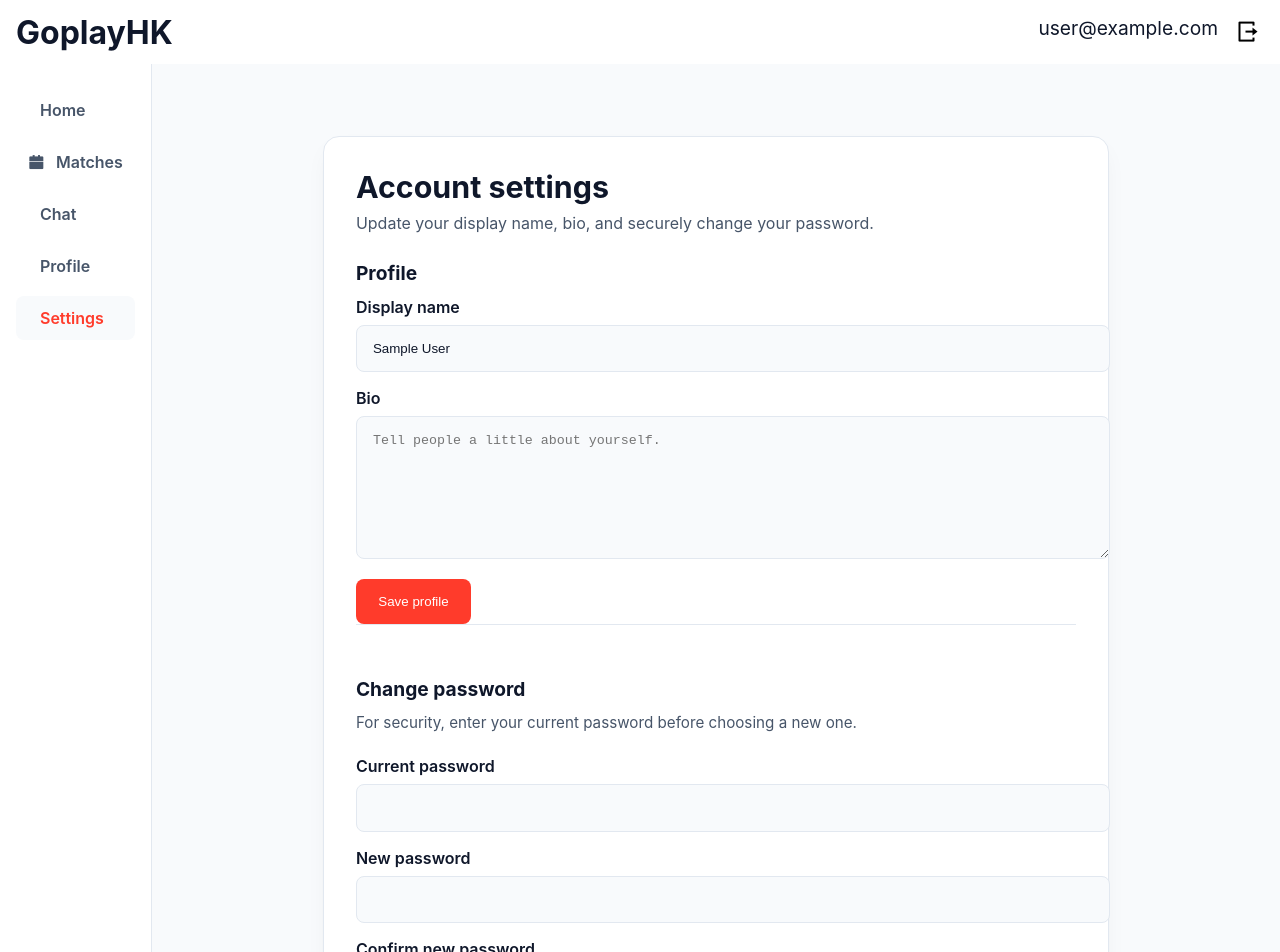
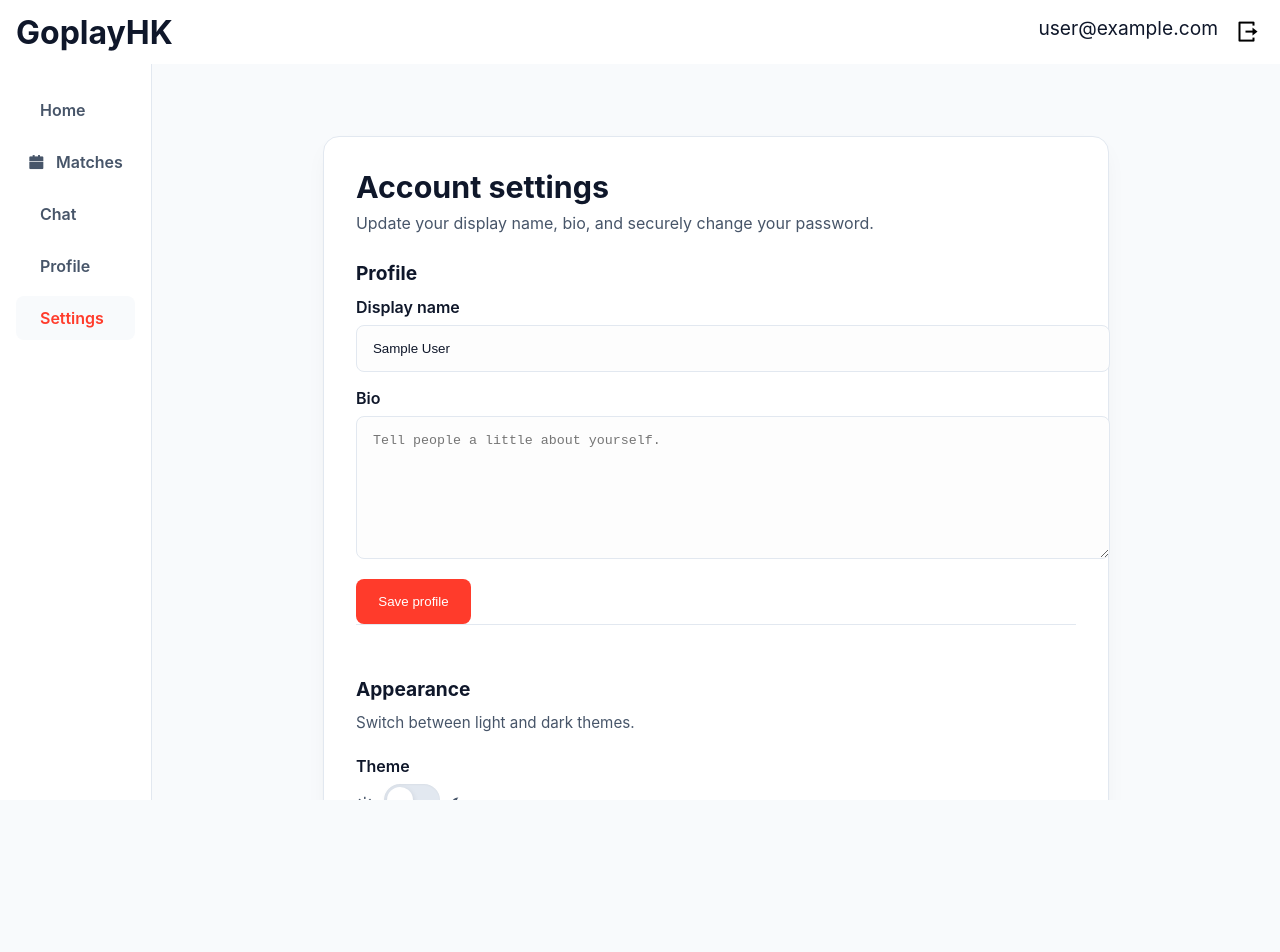
Before and after one commit to jangnathan/goplayhkicta, a SvelteKit app in the folder web-client/: page /app/setting in a window 1280 px wide. Shown: the top 952 px of the page. After the commit the page ends 800 px from the top, so only its background shows below. Built offline with nearby package versions, Linux system fonts and the light colour scheme; no server answers; the database is empty; sample sign-in values are in the browser's storage.

Commit message:
add dark mode

```diff
--- a/web-client/src/app.css
+++ b/web-client/src/app.css
@@ -7,6 +7,7 @@
     --secondary: #0f172a;
     --secondary-hover: #1e293b;
     --card-bg: #ffffff;
+    --input-bg: #fdfdfd;
     --border-color: #e2e8f0;
     --radius-lg: 16px;
     --radius-md: 8px;
@@ -21,3 +22,25 @@
     padding: 0;
     margin: 0;
 }
+
+html, body {
+    height: 100%;
+    background-color: var(--bg-main);
+    color: var(--text-dark);
+    transition: background-color 0.2s ease, color 0.2s ease;
+}
+
+/* Dark theme variables when the html element has the `dark` class */
+.dark {
+    --bg-main: #07111a;
+    --text-dark: #e6eef8;
+    --text-muted: #9aa9bb;
+    --primary: #ff3b2b;
+    --primary-hover: #e03a3a;
+    --secondary: #0b1220;
+    --secondary-hover: #122233;
+    --card-bg: #0f1724;
+    --input-bg: #0a111d;
+    --border-color: #16202a;
+    --shadow: 0 10px 25px -5px rgba(0, 0, 0, 0.6), 0 8px 10px -6px rgba(0, 0, 0, 0.6);
+}
--- a/web-client/src/lib/component/FeedCard.svelte
+++ b/web-client/src/lib/component/FeedCard.svelte
@@ -194,8 +194,8 @@
 		text-transform: uppercase;
 		font-weight: 700;
 		color: var(--primary);
-		background-color: #fff5f2;
-		border: 1px solid #ffe4de;
+		background-color: var(--card-bg);
+		border: 1px solid var(--primary);
 		padding: 0.25rem 0.6rem;
 		border-radius: var(--radius-md);
 		letter-spacing: 0.05em;
--- a/web-client/src/lib/component/JoinedMatchCard.svelte
+++ b/web-client/src/lib/component/JoinedMatchCard.svelte
@@ -153,7 +153,7 @@
 		font-weight: 700;
 		text-transform: uppercase;
 		color: var(--primary);
-		background: #eff6ff;
+		background: var(--card-bg);
 		padding: 0.35rem 0.75rem;
 		border-radius: 9999px;
 		border: 1px solid rgba(59, 130, 246, 0.15);
--- a/web-client/src/routes/+layout.svelte
+++ b/web-client/src/routes/+layout.svelte
@@ -1,9 +1,25 @@
 <script>
+	import { onMount } from 'svelte';
 	import 'remixicon/fonts/remixicon.css';
 	import '../app.css';
 	import favicon from '$lib/assets/favicon.svg';
 
 	let { children } = $props();
+
+	onMount(() => {
+		try {
+			const stored = localStorage.getItem('theme');
+			if (stored === 'dark') {
+				document.documentElement.classList.add('dark');
+			} else if (stored === 'light') {
+				document.documentElement.classList.remove('dark');
+			} else if (window.matchMedia && window.matchMedia('(prefers-color-scheme: dark)').matches) {
+				document.documentElement.classList.add('dark');
+			}
+		} catch (e) {
+			// ignore (SSR safety)
+		}
+	});
 </script>
 
 <svelte:head>
--- a/web-client/src/routes/app/+layout.svelte
+++ b/web-client/src/routes/app/+layout.svelte
@@ -114,11 +114,19 @@
 	.top-bar {
 		width: 100%;
 		height: 64px;
-		background-color: #fff;
+		background-color: var(--card-bg);
 		display: flex;
 		flex-direction: row;
 		justify-content: space-between;
 		align-items: center;
+	}
+
+	.theme-toggle {
+		background: none;
+		border: none;
+		font-size: 1.2rem;
+		margin-right: 8px;
+		cursor: pointer;
 	}
 	.top-bar .logo {
 		padding: 1rem;
--- a/web-client/src/routes/app/setting/+page.svelte
+++ b/web-client/src/routes/app/setting/+page.svelte
@@ -19,6 +19,7 @@
 	let passwordError = '';
 	let savingProfile = false;
 	let changingPassword = false;
+	let isDark = $state(false);
 
 	async function loadUserProfile() {
 		const user = authState.user;
@@ -39,6 +40,11 @@
 	onMount(() => {
 		activePage.set('setting');
 		loadUserProfile();
+		try {
+			isDark = document.documentElement.classList.contains('dark');
+		} catch (e) {
+			isDark = false;
+		}
 	});
 
 	async function saveDisplayName() {
@@ -79,6 +85,25 @@
 			changingPassword = false;
 		}
 	}
+
+	function onThemeChange(e) {
+		try {
+			// checkbox change will have the new value bound to isDark already
+			if (typeof e?.target?.checked === 'boolean') {
+				isDark = e.target.checked;
+			}
+
+			if (isDark) {
+				document.documentElement.classList.add('dark');
+				localStorage.setItem('theme', 'dark');
+			} else {
+				document.documentElement.classList.remove('dark');
+				localStorage.setItem('theme', 'light');
+			}
+		} catch (e) {
+			// ignore
+		}
+	}
 </script>
 
 <section class="page-shell">
@@ -115,6 +140,30 @@
 			{#if profileError}
 				<p class="message error">{profileError}</p>
 			{/if}
+		</div>
+
+		<div class="section">
+			<h2>Appearance</h2>
+			<p class="description small-text">Switch between light and dark themes.</p>
+			<div class="field-group">
+				<label for="themeToggle">Theme</label>
+
+				<div class="theme-switch">
+					<span class="ts-icon sun"><i class="ri-sun-line"></i></span>
+					<label class="switch" aria-hidden="false">
+						<input
+							id="themeToggle"
+							type="checkbox"
+							bind:checked={isDark}
+							on:change={onThemeChange}
+						/>
+						<span class="track" aria-hidden="true">
+							<span class="thumb" />
+						</span>
+					</label>
+					<span class="ts-icon moon"><i class="ri-moon-line"></i></span>
+				</div>
+			</div>
 		</div>
 
 		<div class="section">
@@ -169,13 +218,14 @@
 	h1 {
 		margin-bottom: 0.5rem;
 		font-size: 1.9rem;
+		color: var(--text-dark);
 	}
 
 	h2 {
 		margin-top: 1.75rem;
 		margin-bottom: 0.75rem;
 		font-size: 1.2rem;
-		color: var(--secondary);
+		color: var(--text-dark);
 	}
 
 	.description {
@@ -203,7 +253,7 @@
 		padding: 0.95rem 1rem;
 		border: 1px solid var(--border-color);
 		border-radius: var(--radius-md);
-		background: #f8fafc;
+		background: var(--input-bg);
 		color: var(--text-dark);
 		transition: var(--transition);
 	}
@@ -260,7 +310,7 @@
 		padding: 0.95rem 1rem;
 		border: 1px solid var(--border-color);
 		border-radius: var(--radius-md);
-		background: #f8fafc;
+		background: var(--input-bg);
 		color: var(--text-dark);
 		transition: var(--transition);
 		min-height: 110px;
@@ -270,4 +320,69 @@
 		border-color: var(--primary);
 		box-shadow: 0 0 0 3px rgba(255, 59, 43, 0.12);
 	}
+
+	/* Theme switch styles */
+	.theme-switch {
+		display: inline-flex;
+		align-items: center;
+		gap: 10px;
+	}
+
+	.ts-icon {
+		color: var(--text-muted);
+		font-size: 1.1rem;
+	}
+
+	.switch {
+		display: inline-block;
+		position: relative;
+		width: 56px;
+		height: 32px;
+	}
+
+	.switch input {
+		appearance: none;
+		-webkit-appearance: none;
+		opacity: 0;
+		position: absolute;
+		width: 0;
+		height: 0;
+		left: -9999px;
+	}
+
+	.track {
+		display: block;
+		width: 100%;
+		height: 100%;
+		background: var(--border-color);
+		border-radius: 999px;
+		position: relative;
+		transition: background 0.18s ease;
+		box-shadow: inset 0 1px 2px rgba(0, 0, 0, 0.04);
+	}
+
+	.thumb {
+		display: block;
+		width: 26px;
+		height: 26px;
+		background: white;
+		border-radius: 50%;
+		position: absolute;
+		top: 3px;
+		left: 3px;
+		transition:
+			transform 0.18s ease,
+			background 0.18s ease;
+		box-shadow: 0 2px 6px rgba(16, 24, 40, 0.12);
+	}
+
+	/* Checked state */
+	.switch input:checked + .track {
+		background: var(--primary);
+	}
+
+	.switch input:checked + .track .thumb {
+		transform: translateX(24px);
+		background: white;
+	}
 </style>
```
Also changed, not shown: 1 other file (tests, documents, lock files or other folders).
